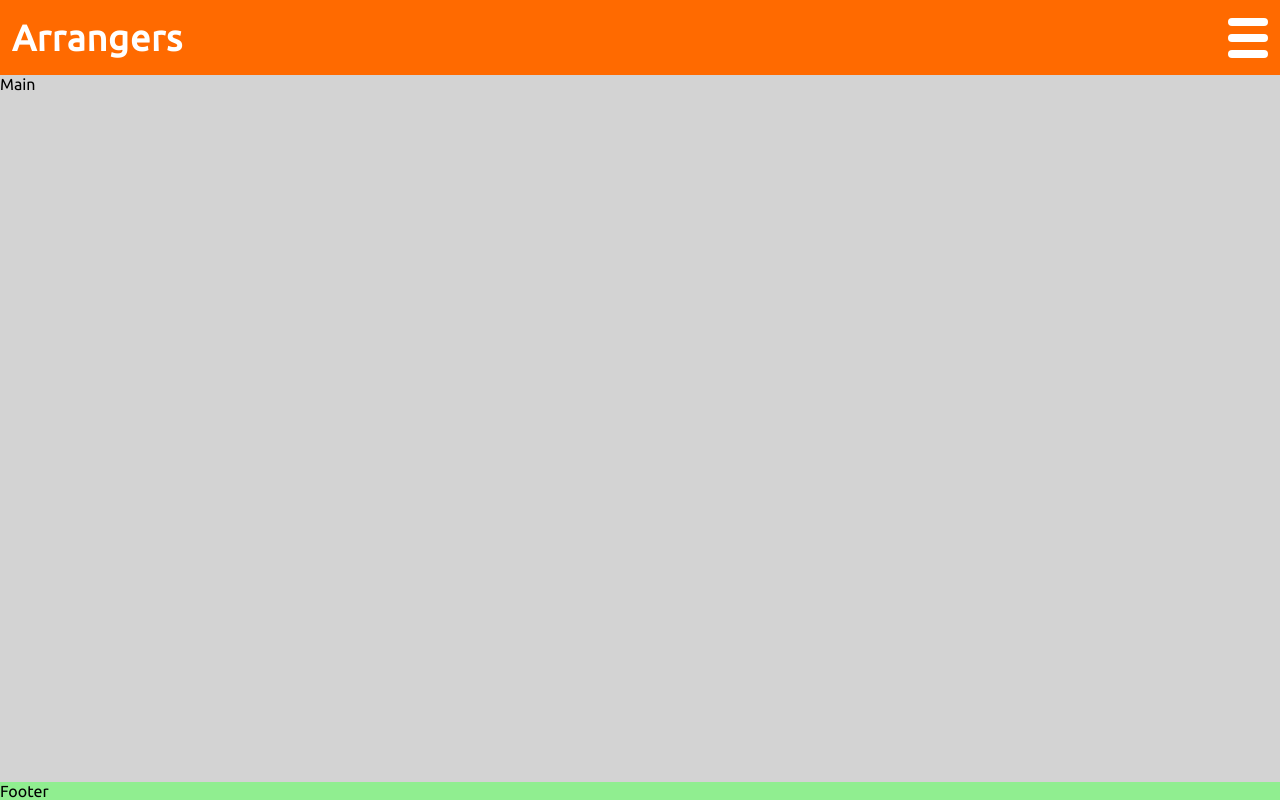
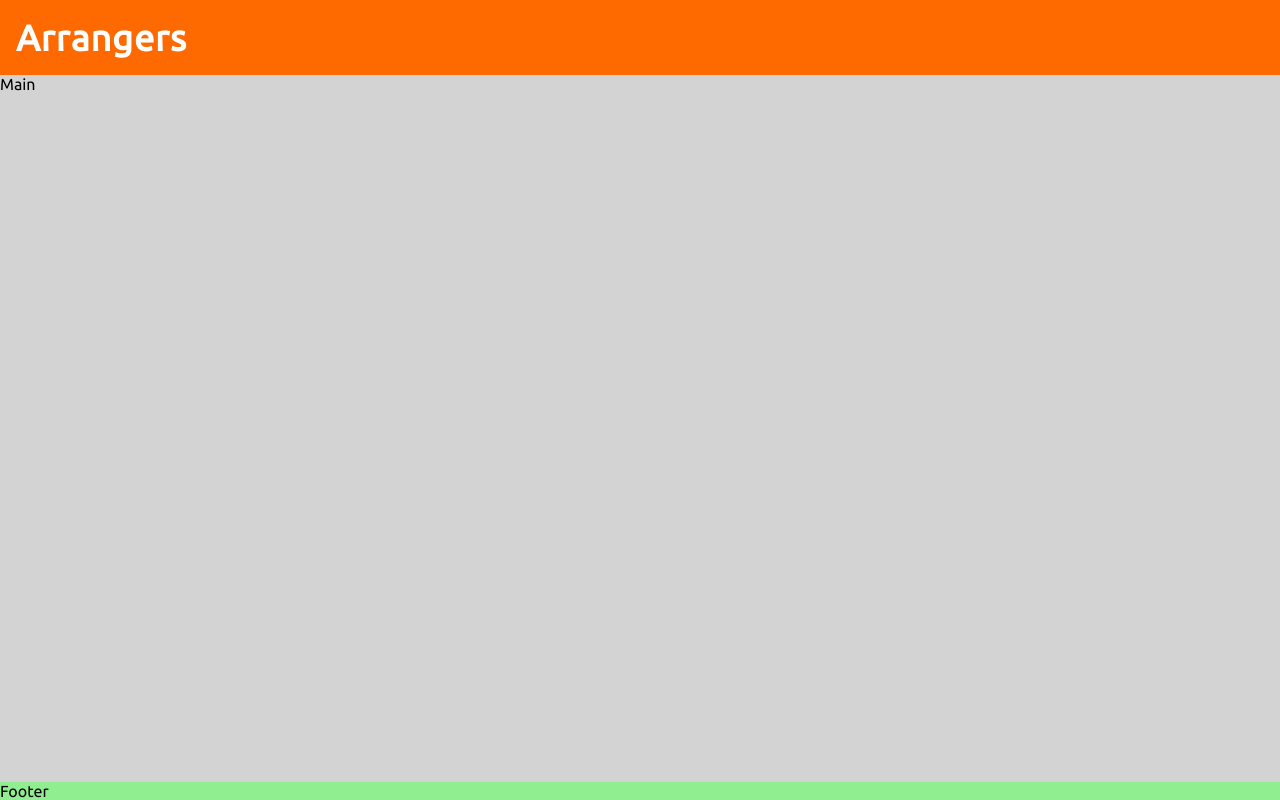
Before and after one commit to gawronskijakub/arrangers, a React (Vite) app: page / in a window 1280 px wide. Built offline with nearby package versions, Linux system fonts and the light colour scheme.

Commit message:
Added SCSS breakpoint mixins

```diff
--- a/src/components/Hamburger/Hamburger.module.scss
+++ b/src/components/Hamburger/Hamburger.module.scss
@@ -1,8 +1,16 @@
+@use './../../scss/mixins' as *;
+
 .Hamburger {
 	position: relative;
 	width: 40px;
 	height: 40px;
 	overflow: hidden;
+	background: none;
+	border: none;
+
+	@include desktop {
+		display: none;
+	}
 }
 
 .Hamburger > span {
@@ -10,19 +18,21 @@
 	display: block;
 	width: 20px;
 	height: 8px;
-  rotate: 0;
-  transition: all .25s;
+	transition: all 0.25s;
 	background-color: var(--white);
 
-  &:nth-child(1), &:nth-child(2) {
+	&:nth-child(1),
+	&:nth-child(2) {
 		top: 0;
 	}
 
-  &:nth-child(3), &:nth-child(4) {
+	&:nth-child(3),
+	&:nth-child(4) {
 		top: 16px;
 	}
 
-  &:nth-child(5), &:nth-child(6) {
+	&:nth-child(5),
+	&:nth-child(6) {
 		top: 32px;
 	}
 
@@ -37,11 +47,13 @@
 }
 
 .Hamburger.Open > span {
-  &:nth-child(1), &:nth-child(6) {
+	&:nth-child(1),
+	&:nth-child(6) {
 		rotate: 45deg;
 	}
 
-  &:nth-child(2), &:nth-child(5) {
+	&:nth-child(2),
+	&:nth-child(5) {
 		rotate: -45deg;
 	}
 
@@ -53,7 +65,8 @@
 		translate: 30px 0;
 	}
 
-  &:nth-child(3), &:nth-child(4) {
+	&:nth-child(3),
+	&:nth-child(4) {
 		opacity: 0;
 	}
 
--- a/src/components/Hamburger/Hamburger.tsx
+++ b/src/components/Hamburger/Hamburger.tsx
@@ -6,12 +6,19 @@ export const Hamburger = (): JSX.Element => {
 		e.currentTarget.classList.toggle(styles['Open']);
 	};
 
-  return <div className={styles['Hamburger']} onClick={(e) => {handleClick(e)}}>
+	return (
+		<button
+			className={styles['Hamburger']}
+			onClick={e => {
+				handleClick(e);
+			}}
+		>
 			<span></span>
 			<span></span>
 			<span></span>
 			<span></span>
 			<span></span>
 			<span></span>
-  </div>
+		</button>
+	);
 };
--- a/src/components/Header/Header.module.scss
+++ b/src/components/Header/Header.module.scss
@@ -3,7 +3,7 @@
 	align-items: center;
 	justify-content: space-between;
 	flex-basis: 75px;
-	padding: .75rem;
+	padding: 0.75rem 1rem;
 	background-color: var(--base-color-01);
 	color: var(--white);
 }
--- a/src/components/Header/Header.tsx
+++ b/src/components/Header/Header.tsx
@@ -1,4 +1,4 @@
-import Hamburger from '../Hamburger';
+import Hamburger from '@Components/Hamburger';
 import styles from './Header.module.scss';
 
 export const Header = (): JSX.Element => {
--- /dev/null
+++ b/src/scss/_mixins.scss
@@ -0,0 +1,11 @@
+@mixin desktop {
+	@media screen and (width >= 1200px) {
+		@content;
+	}
+}
+
+@mixin tablet {
+	@media screen and (600px >= width > 1200px) {
+		@content;
+	}
+}
```
Also changed, not shown: src/components/Hamburger/index.tsx (line endings or trailing spaces). Lines whose indentation alone changed are shown as unchanged.
